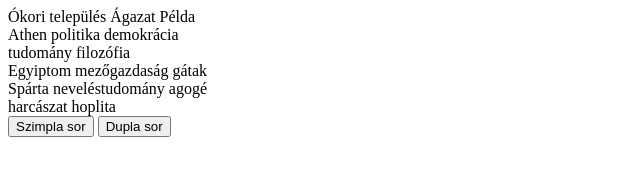
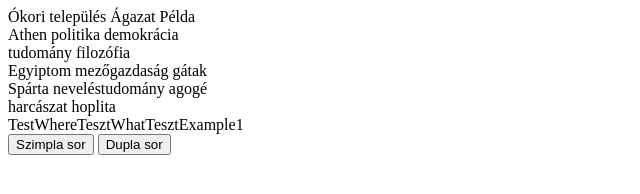
Before and after one commit to gomszab/jav_ref_2025dec, a plain HTML site: page rowspanhtml/index.html in a window 1280 px wide. Both pictures are taken after a click on the button "Szimpla sor". Shown: the whole page, without its empty margins (0-640 px from the left). Drawn offline with Linux system fonts and the light colour scheme.

Commit message:
row html simple esemeny impl

```diff
--- a/rowspanhtml/index.html
+++ b/rowspanhtml/index.html
@@ -15,8 +15,8 @@
             <span>Ágazat</span>
             <span>Példa</span>
         </div>
-        <div>
-            <div>
+        <div id="tablebody">
+            <div >
                 <span>Athen</span>
                 <span>politika</span>
                 <span>demokrácia</span>
--- a/rowspanhtml/index.js
+++ b/rowspanhtml/index.js
@@ -0,0 +1,50 @@
+/**
+ * @typedef {{where: string, what1: string, example1: string, what2?:string, example2?:string}} DataType
+ */
+
+/**
+ * @type {HTMLButtonElement} a szimpla sort tartalmazo gomb
+ */
+const simplebutton = document.getElementById('simplebutton');  // elkerem a szimpla sort hozzaado gombot
+simplebutton.addEventListener('click', function(){ // regisztralok egy esemenykezelot a szimplasor gomb click esemenyere
+    /**
+     * @type {DataType} az uj sor objektuma
+     */
+    const newRow = { // objektum definialasa
+        where: 'TestWhere', // where tulajdonsag megadasa
+        what1: 'TesztWhat', // what1 tulajdonsag megadasa
+        example1: 'TesztExample1' // example1 tulajdonsag megadasa
+    }
+
+    /**
+     * @type {HTMLDivElement} a tablazat torzse ahova az uj sort fuzom
+     */
+    const tbody = document.getElementById('tablebody') // elkerem a tablazat torzset
+
+    /**
+     * @type {HTMLDivElement} a tablazatunk egy sora
+     */
+    const row = document.createElement('div') // letrehozok egy divet a sornak
+    tbody.appendChild(row); // hozzacsatolom a tablazat torzsehez
+
+    /**
+     * @type {HTMLSpanElement} a tablazatunk egy soranak elso cellaja
+     */
+    const cell1 = document.createElement('span'); // letrehozok egy span-t az elso cellanak
+    row.appendChild(cell1); // hozzacsatolom a sor divjehez
+    cell1.innerText = newRow.where; // beallitom tartalomnak az aktualis elem where tulajdonsaganak erteket
+
+    /**
+     * @type {HTMLSpanElement} a tablazatunk egy soranak masodik cellaja
+     */
+    const cell2 = document.createElement('span'); // letrehozok egy span-t az masodik cellanak
+    row.appendChild(cell2); // hozzacsatolom a sor divjehez
+    cell2.innerText = newRow.what1; // beallitom tartalomnak az aktualis elem what1 tulajdonsaganak erteket
+
+    /**
+     * @type {HTMLSpanElement} a tablazatunk egy soranak harmadik cellaja
+     */
+    const cell3 = document.createElement('span'); // letrehozok egy span-t a harmadik cellanak
+    row.appendChild(cell3); // hozzacsatolom a sor divjehez
+    cell3.innerText = newRow.example1; // beallitom tartalomnak az aktualis elem example1 tulajdonsaganak erteket
+});
```
